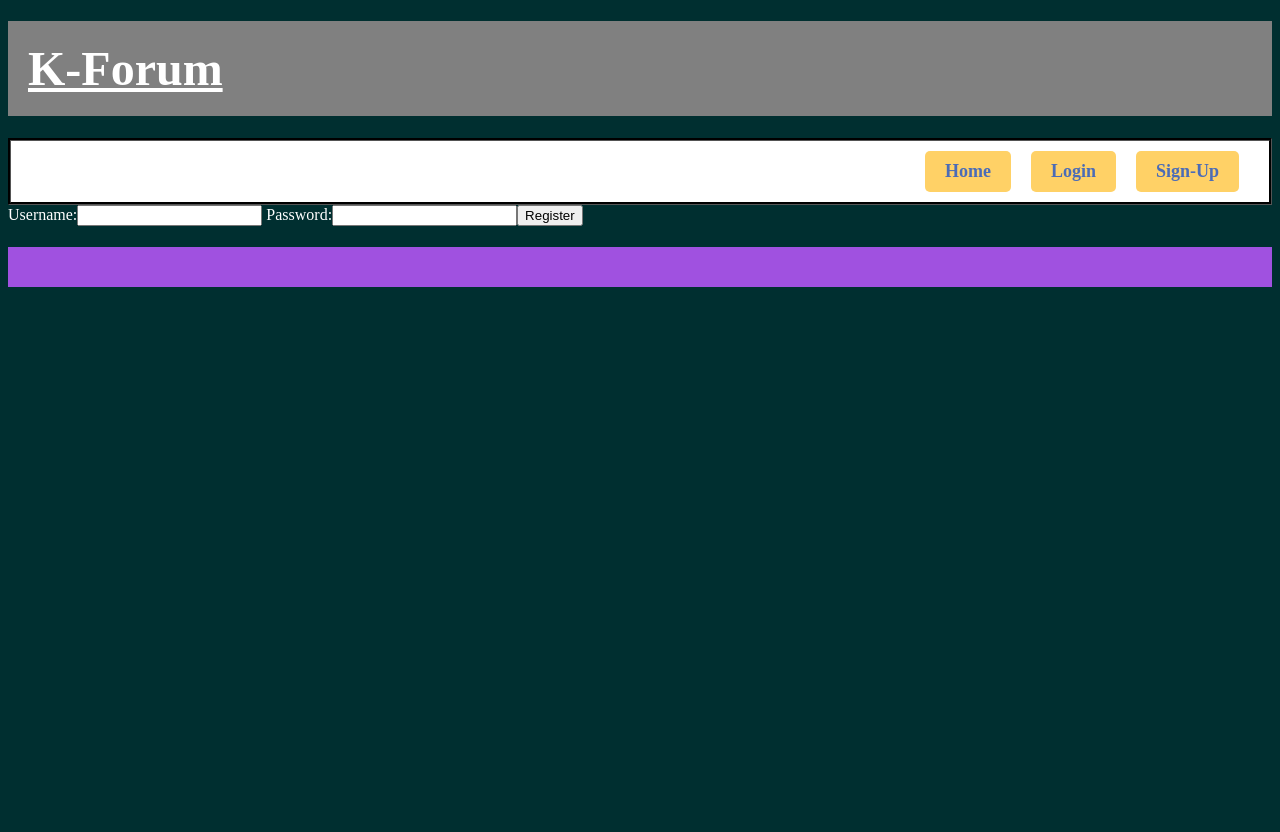
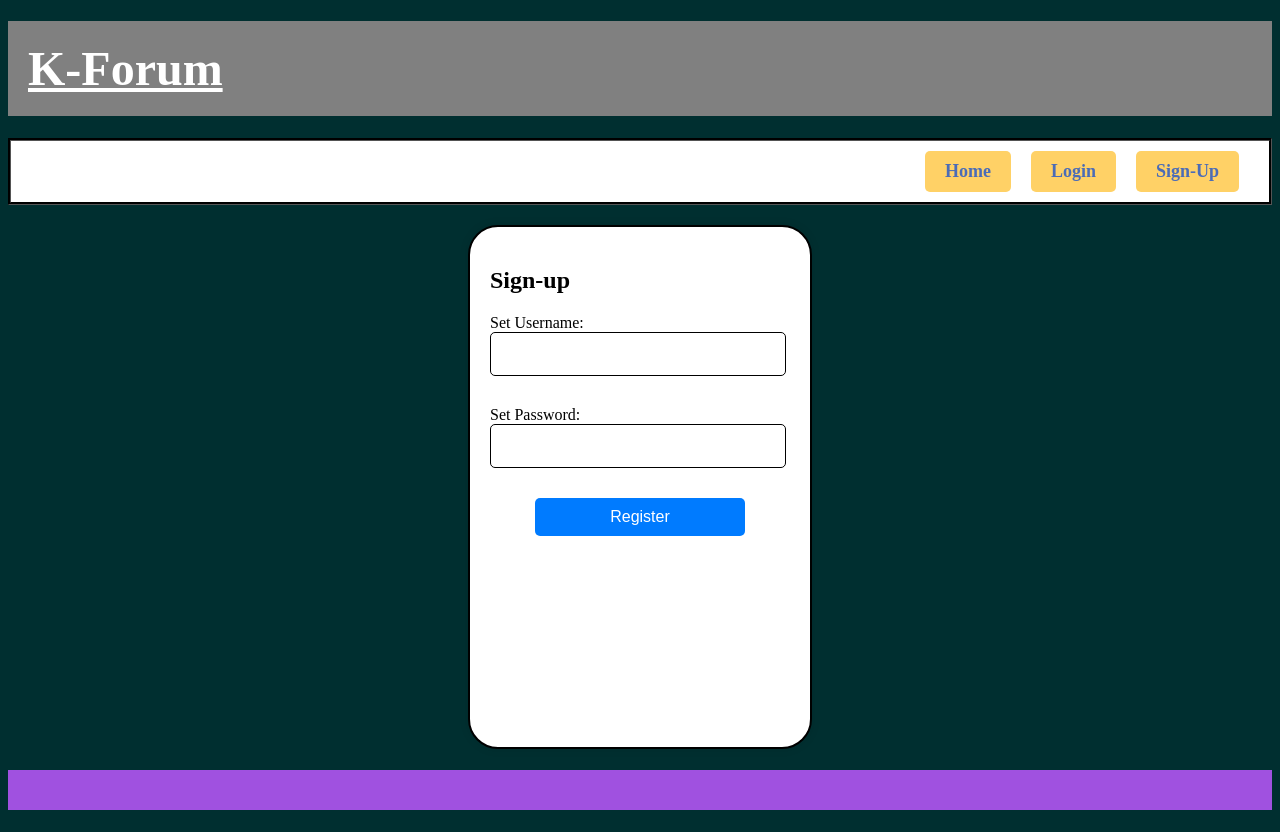
Before and after one commit to jslee13/phase-5-project, a React (Vite) app in the folder client/: page /sign-up in a window 1280 px wide. Before the commit the page ends 800 px from the top, so only its background shows below. Built offline with nearby package versions, Linux system fonts and the light colour scheme; no server answers.

Commit message:
Fixed comment post bug and added css to Login & Sign-up

```diff
--- a/client/src/Comment.jsx
+++ b/client/src/Comment.jsx
@@ -1,8 +1,8 @@
 function Comment({comment}) {
 
     return(
-        <div className="comment">
-            <p className="comment-user">{comment.user?.username}:</p>
+        <div className="comment">{comment.user?.username}:
+            {/* <p className="comment-user">{comment.user?.username}:</p> */}
             <ul className="comment-message">{comment.message}</ul>
         </div>
     )
--- a/client/src/Header.jsx
+++ b/client/src/Header.jsx
@@ -2,7 +2,7 @@ import { NavLink } from "react-router-dom"
 
 function Header() {
     return(
-        <h1 >
+        <h1>
             <NavLink to="/" className="title"> K-Forum </NavLink>
         </h1>
     )
--- a/client/src/Login.jsx
+++ b/client/src/Login.jsx
@@ -36,8 +36,9 @@ function Login() {
     }
 
     return(
-        <div>
+        <div class="login-container">
             <form onSubmit={handleLogin}>
+                <h2>Login</h2>
                 <label> Username:
                     <input
                     type="text"
--- a/client/src/Post.jsx
+++ b/client/src/Post.jsx
@@ -4,10 +4,12 @@ import Comment from './Comment';
 
 function Post({post}) {
 
-    const {currentUser} = useOutletContext
+    const {currentUser} = useOutletContext()
     const [message, setMessage] = useState("")
     const [comments, setComments] = useState(post.comments)
     const [detail, setDetail] = useState(false)
+
+    console.log(currentUser)
 
     async function handleSubmit (e) {
         e.preventDefault()
@@ -41,10 +43,6 @@ function Post({post}) {
         setMessage(e.target.value)
     }
 
-    function onRender() {
-        setDetail(!detail)
-    }
-
     return(
         <div className="post-container">
             <h2 className="posts-title"> {post.title} </h2>
--- a/client/src/SignUp.jsx
+++ b/client/src/SignUp.jsx
@@ -30,16 +30,17 @@ function SignUp() {
           }
 
     return (
-      <div>
+      <div className="login-container">
             <form onSubmit={handleRegister}>
-                <label> Username:
+                <h2>Sign-up</h2>
+                <label>Set Username:
                     <input
                     type="text"
                     value={username}
                     onChange={(e) => setUsername(e.target.value)}
                     />
                 </label>
-                <label> Password:
+                <label>Set Password:
                     <input
                     type="password"
                     value={password}
--- a/client/src/css/Forum.css
+++ b/client/src/css/Forum.css
@@ -51,30 +51,41 @@
     border: 1px solid #ccc;
     border-radius: 5px;
     padding: 10px;
-    width: 1000px;
-  }
-
-  .post-container:hover {
-    background-color: #f0f0f0;
+    width: 100%;
   }
 
   .posts-title {
     margin-top: 0;
+    border: 5px solid #ccc;
+    border-radius: 5px;
   }
 
   .post-comments {
     margin-bottom: 5px;
   }
 
-  .comment-form {
+  .comment {
+    border: 1px solid #ccc;
+    border-radius: 5px;
+  }
+
+  .comment-message {
     margin-top: 10px;
   }
 
+  .comment-form {
+    margin-top: 10px;
+    display: flex;
+    justify-content: space-between;
+    align-items: flex-start;
+  }
+
   .comment-section {
-    width: 97%;
+    width: 100%;
     padding: 5px;
     margin-bottom: 5px;
     resize: vertical;
+    margin-right: 10px;
   }
 
   .comment-section:focus {
@@ -89,6 +100,8 @@
     padding: 5px 10px;
     border-radius: 5px;
     cursor: pointer;
+    display: flex;
+    flex-direction: column-reverse;
   }
 
   .comment-form button:hover {
--- a/client/src/css/Group.css
+++ b/client/src/css/Group.css
@@ -14,6 +14,7 @@
 
 .group_item {
     flex: 0 0 calc(33.3333% - 20px);
+    flex-wrap: warp;
     margin: 10px;
 }
 
@@ -27,6 +28,9 @@
     background-color: #ffffff;
     cursor: pointer;
     transition: box-shadow 0.3s ease;
+    margin-left: auto;
+    margin-right: auto;
+
 }
 
 .group-card:hover {
--- /dev/null
+++ b/client/src/css/Login.css
@@ -0,0 +1,55 @@
+.login-container {
+    display: flex;
+    flex-direction: column;
+    align-items: center;
+    border: 2px solid black;
+    width: 300px;
+    padding: 20px;
+    border-radius: 30px;
+    box-shadow: 0 0 10px rgba(0, 0, 0, 0.1);
+    height: 480px;
+    background-color: #ffffff;
+    margin-top: 20px;
+    margin-left: auto;
+    margin-right: auto;
+}
+
+.login-container h2 {
+    color: black;
+    margin-left: auto;
+    margin-right: auto;
+}
+
+.login-container label {
+    display: block;
+    margin-bottom: 10px;
+    color: black
+}
+
+.login-container input[type="text"],
+.login-container input[type="password"] {
+    width: 90%;
+    padding: 12px;
+    border: 1px solid black;
+    border-radius: 5px;
+    margin-bottom: 20px;
+    font-size: 1em;
+}
+
+.login-container button {
+    width: 70%;
+    padding: 10px;
+    background-color: #007bff;
+    color: #fff;
+    border: none;
+    border-radius: 5px;
+    cursor: pointer;
+    font-size: 1em;
+    transition: background-color 0.3s;
+    display: block;
+    margin: auto;
+}
+
+.login-container button:hover {
+    background-color: #0056b3;
+}
--- a/client/src/css/Navbar.css
+++ b/client/src/css/Navbar.css
@@ -14,7 +14,8 @@ nav {
   }
 
 .nav-ul li {
-  margin-right: 20px
+  margin-right: 20px;
+  color: black
 }
 
 .custom-link {
--- a/client/src/main.jsx
+++ b/client/src/main.jsx
@@ -13,6 +13,7 @@ import './css/Navbar.css'
 import './css/Group.css'
 import './css/Idol.css'
 import './css/Forum.css'
+import './css/Login.css'
 
 const routes = [
   {
```
Also changed, not shown: 1 other file (tests, documents, lock files or other folders).
